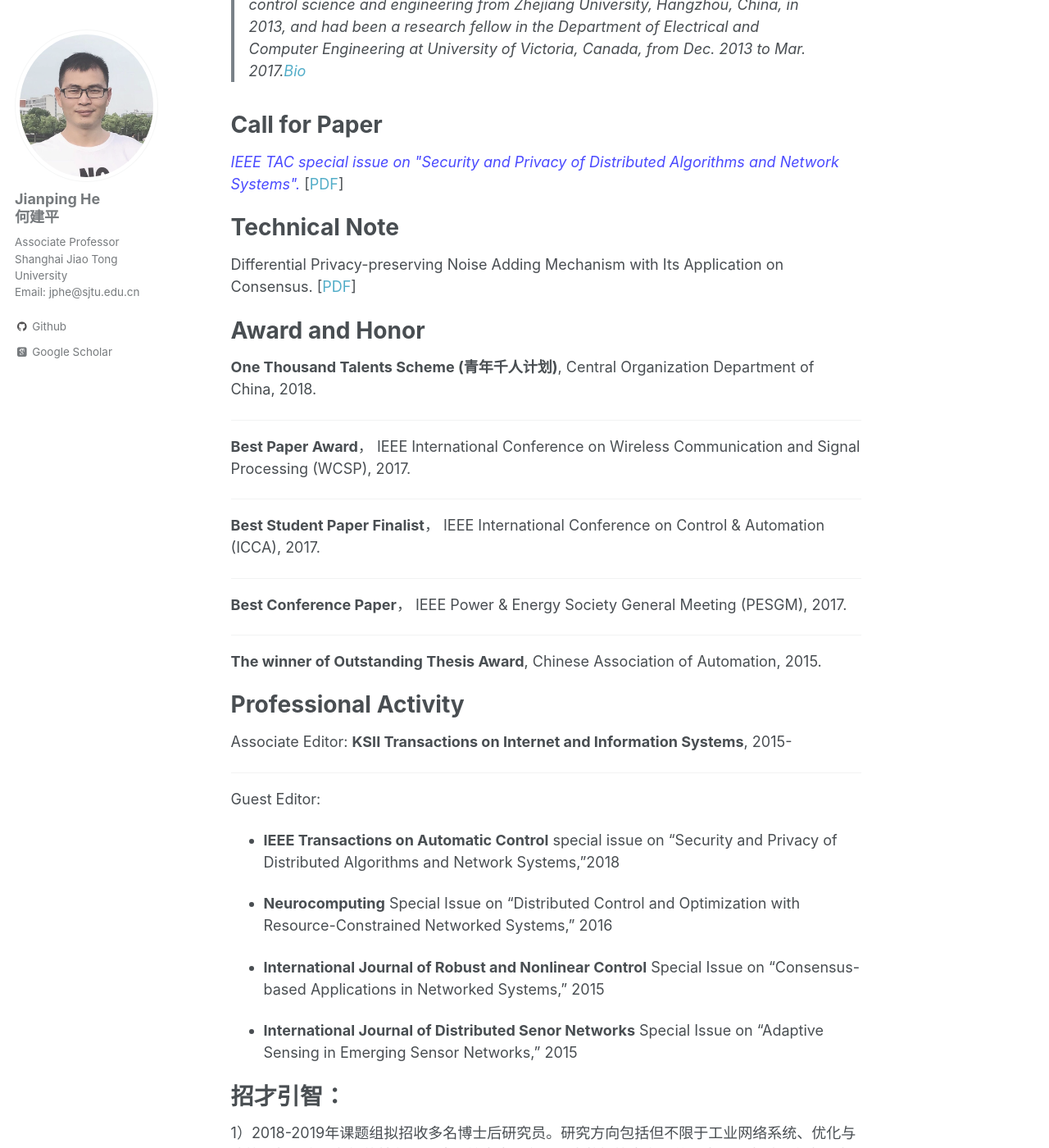
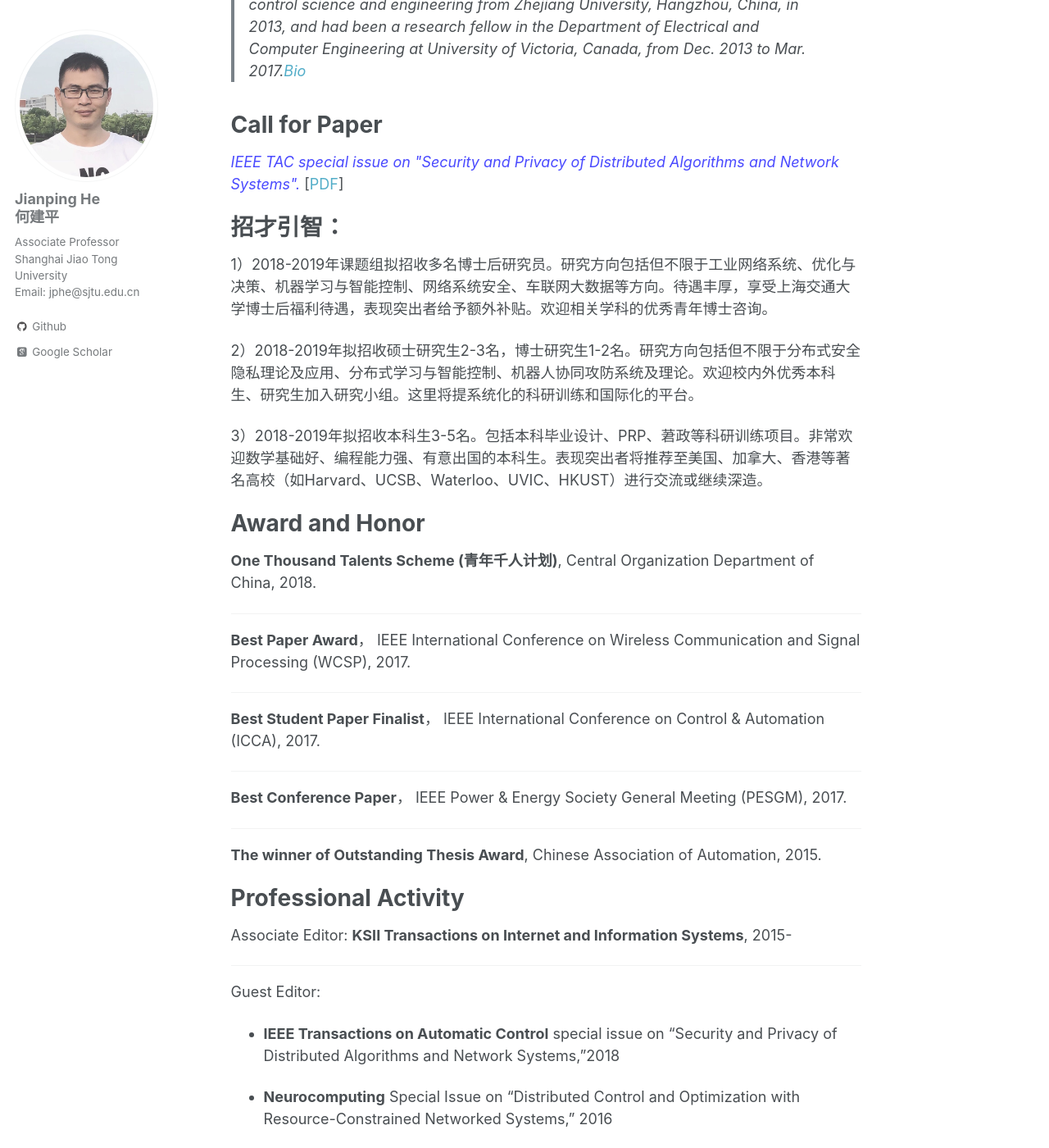
Before and after one commit to jiangshuozz/Jianping-He.github.io, a Jekyll site: the page built from _pages/about.md, in a window 1280 px wide and 1400 px high, scrolled down 258 px. Shown: the whole window at 82% size. Built offline with Jekyll 4.4.1, drawn with Linux system fonts in a browser that asks for light colours; some web fonts are replaced; some of the changed text lies outside the part shown.

Commit message:
Update about.md

```diff
--- a/_pages/about.md
+++ b/_pages/about.md
@@ -13,9 +13,14 @@ Call for Paper
 ===
 [<font color="#4a4aFF" size="4.5" style="font-style:italic">IEEE TAC special issue on "Security	and	Privacy	of Distributed	Algorithms and	Network	Systems".</font>](http://www.ieeecss.org/publications/tac/special-issues) [[PDF](https://jianping-he.github.io/files/CFP_IEEE_TAC.pdf)]
 
-Technical Note
+招才引智：
 ===
-Differential Privacy-preserving Noise Adding Mechanism with Its Application on Consensus. [[PDF](https://jianping-he.github.io/files/siam17_dprivacy.pdf)]
+
+1）2018-2019年课题组拟招收多名博士后研究员。研究方向包括但不限于工业网络系统、优化与决策、机器学习与智能控制、网络系统安全、车联网大数据等方向。待遇丰厚，享受上海交通大学博士后福利待遇，表现突出者给予额外补贴。欢迎相关学科的优秀青年博士咨询。
+
+2）2018-2019年拟招收硕士研究生2-3名，博士研究生1-2名。研究方向包括但不限于分布式安全隐私理论及应用、分布式学习与智能控制、机器人协同攻防系统及理论。欢迎校内外优秀本科生、研究生加入研究小组。这里将提系统化的科研训练和国际化的平台。
+
+3）2018-2019年拟招收本科生3-5名。包括本科毕业设计、PRP、莙政等科研训练项目。非常欢迎数学基础好、编程能力强、有意出国的本科生。表现突出者将推荐至美国、加拿大、香港等著名高校（如Harvard、UCSB、Waterloo、UVIC、HKUST）进行交流或继续深造。
 
 Award and Honor
 ===
```
Also changed, not shown: other parts of _pages/about.md (+2 -7 lines).
